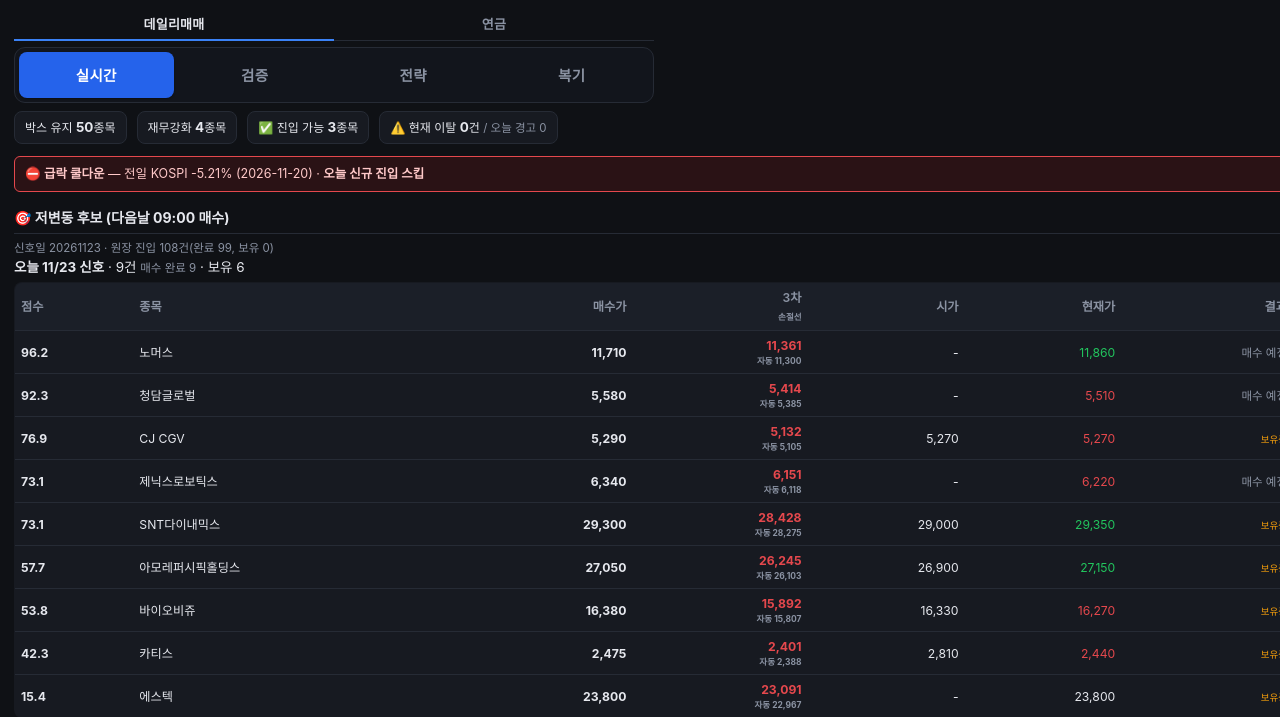
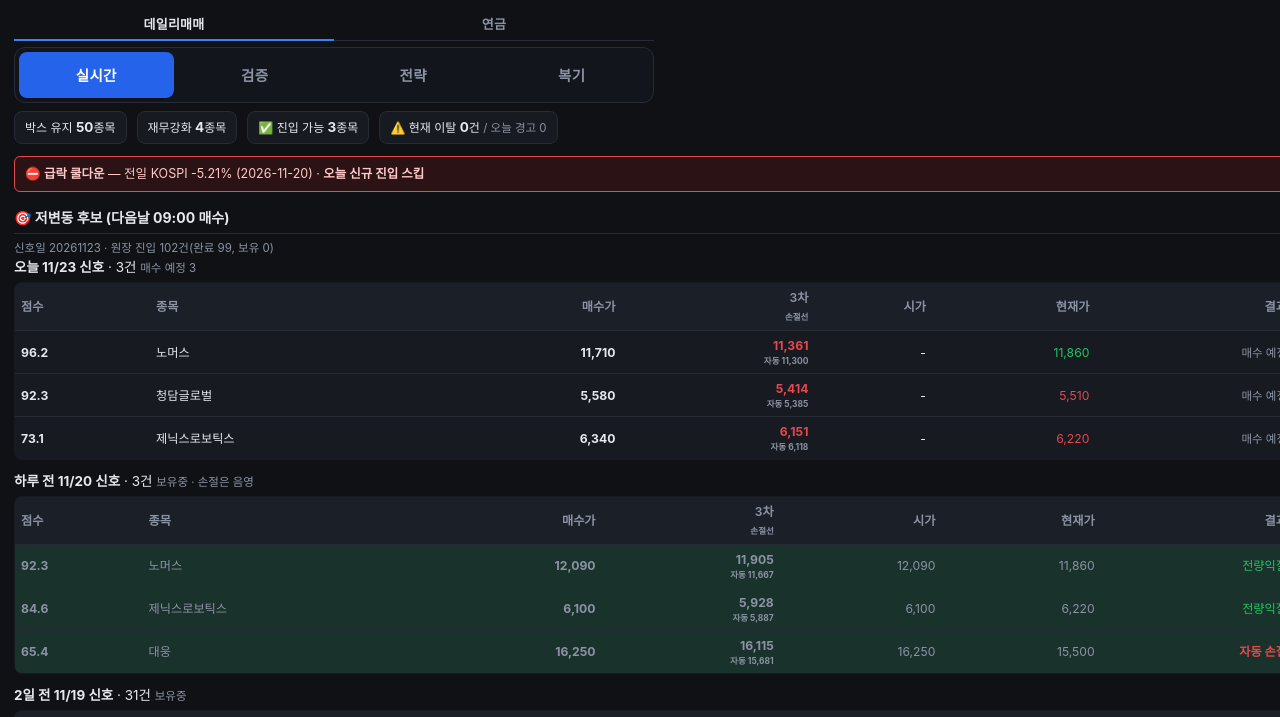
Before and after one commit to dawunkim93-eng/box-monitor, a plain HTML site: page index.html in a window 1280 px wide. Shown: the part 68-785 px from the top of the page. Drawn offline with Linux system fonts and the light colour scheme.

Commit message:
fix: 다음날 매수 대기 종목이 보유중으로 표시되던 문제, 중복 원장 정리

```diff
--- a/data/daily_pick.json
+++ b/data/daily_pick.json
@@ -1,11 +1,11 @@
 {
- "updated_at": "2026-11-24 02:47",
+ "updated_at": "2026-11-24 02:51",
  "closed_today": [],
  "days": [
   {
    "sig": 20261123,
    "dist": 0,
-   "n": 9,
+   "n": 3,
    "items": [
     {
      "code": "473980",
@@ -50,27 +50,6 @@
      "net": 0.0
     },
     {
-     "code": "079160",
-     "name": "CJ CGV",
-     "limit": 5290,
-     "stop": 5132,
-     "cur": 5270,
-     "under": false,
-     "hold": 0,
-     "score": 76.9,
-     "cond": "A+B",
-     "amt": 19.5,
-     "pos": 91.0,
-     "atr": 3.86,
-     "open": null,
-     "gap": null,
-     "held": true,
-     "status": "보유중",
-     "kind": null,
-     "fill": null,
-     "net": 0.0
-    },
-    {
      "code": "381620",
      "name": "제닉스로보틱스",
      "limit": 6340,
@@ -87,111 +66,6 @@
      "gap": null,
      "held": false,
      "status": "매수 대기",
-     "kind": null,
-     "fill": null,
-     "net": 0.0
-    },
-    {
-     "code": "003570",
-     "name": "SNT다이내믹스",
-     "limit": 29300,
-     "stop": 28428,
-     "cur": 29350,
-     "under": false,
-     "hold": 0,
-     "score": 73.1,
-     "cond": "A",
-     "amt": 25.6,
-     "pos": 100.0,
-     "atr": 6.01,
-     "open": null,
-     "gap": null,
-     "held": true,
-     "status": "보유중",
-     "kind": null,
-     "fill": null,
-     "net": 0.0
-    },
-    {
-     "code": "002790",
-     "name": "아모레퍼시픽홀딩스",
-     "limit": 27050,
-     "stop": 26245,
-     "cur": 27150,
-     "under": false,
-     "hold": 0,
-     "score": 57.7,
-     "cond": "A+B",
-     "amt": 28.6,
-     "pos": 89.5,
-     "atr": 3.98,
-     "open": null,
-     "gap": null,
-     "held": true,
-     "status": "보유중",
-     "kind": null,
-     "fill": null,
-     "net": 0.0
-    },
-    {
-     "code": "489460",
-     "name": "바이오비쥬",
-     "limit": 16380,
-     "stop": 15892,
-     "cur": 16270,
-     "under": false,
-     "hold": 0,
-     "score": 53.8,
-     "cond": "A+B",
-     "amt": 18.5,
-     "pos": 97.0,
-     "atr": 4.72,
-     "open": null,
-     "gap": null,
-     "held": true,
-     "status": "보유중",
-     "kind": null,
-     "fill": null,
-     "net": 0.0
-    },
-    {
-     "code": "140430",
-     "name": "카티스",
-     "limit": 2475,
-     "stop": 2401,
-     "cur": 2440,
-     "under": false,
-     "hold": 0,
-     "score": 42.3,
-     "cond": "A",
-     "amt": 15.9,
-     "pos": 90.7,
-     "atr": 13.35,
-     "open": null,
-     "gap": null,
-     "held": true,
-     "status": "보유중",
-     "kind": null,
-     "fill": null,
-     "net": 0.0
-    },
-    {
-     "code": "069510",
-     "name": "에스텍",
-     "limit": 23800,
-     "stop": 23091,
-     "cur": 23800,
-     "under": false,
-     "hold": 0,
-     "score": 15.4,
-     "cond": "A+B",
-     "amt": 33.5,
-     "pos": 99.0,
-     "atr": 3.07,
-     "open": null,
-     "gap": null,
-     "held": true,
-     "status": "보유중",
      "kind": null,
      "fill": null,
      "net": 0.0
@@ -996,12 +870,12 @@
  ],
  "sig_date": 20261123,
  "summary": {
-  "picks": 112,
-  "entries": 108,
-  "filled": 108,
+  "picks": 106,
+  "entries": 102,
+  "filled": 102,
   "done": 99,
   "holding": 0,
-  "fill_rate": 96.4,
+  "fill_rate": 96.2,
   "win": 88.9,
   "avg": 0.758,
   "tot": 75.1,
@@ -1020,24 +894,6 @@
  },
  "today": [
   {
-   "code": "069510",
-   "name": "에스텍",
-   "limit": 23800,
-   "cond": "A+B",
-   "amt": 33.5,
-   "pos": 99.0,
-   "atr": 3.07,
-   "score": 15.4,
-   "open": 23900,
-   "gap": 0.42,
-   "rungs": [
-    23800,
-    23443,
-    23091
-   ],
-   "stop": 23091
-  },
-  {
    "code": "381620",
    "name": "제닉스로보틱스",
    "limit": 6340,
@@ -1054,96 +910,6 @@
     6151
    ],
    "stop": 6151
-  },
-  {
-   "code": "002790",
-   "name": "아모레퍼시픽홀딩스",
-   "limit": 27050,
-   "cond": "A+B",
-   "amt": 28.6,
-   "pos": 89.5,
-   "atr": 3.98,
-   "score": 57.7,
-   "open": 26900,
-   "gap": -3.06,
-   "rungs": [
-    27050,
-    26644,
-    26245
-   ],
-   "stop": 26245
-  },
-  {
-   "code": "003570",
-   "name": "SNT다이내믹스",
-   "limit": 29300,
-   "cond": "A",
-   "amt": 25.6,
-   "pos": 100.0,
-   "atr": 6.01,
-   "score": 73.1,
-   "open": 29000,
-   "gap": -1.02,
-   "rungs": [
-    29300,
-    28860,
-    28428
-   ],
-   "stop": 28428
-  },
-  {
-   "code": "079160",
-   "name": "CJ CGV",
-   "limit": 5290,
-   "cond": "A+B",
-   "amt": 19.5,
-   "pos": 91.0,
-   "atr": 3.86,
-   "score": 76.9,
-   "open": 5270,
-   "gap": -0.94,
-   "rungs": [
-    5290,
-    5211,
-    5132
-   ],
-   "stop": 5132
-  },
-  {
-   "code": "489460",
-   "name": "바이오비쥬",
-   "limit": 16380,
-   "cond": "A+B",
-   "amt": 18.5,
-   "pos": 97.0,
-   "atr": 4.72,
-   "score": 53.8,
-   "open": 16330,
-   "gap": -1.63,
-   "rungs": [
-    16380,
-    16134,
-    15892
-   ],
-   "stop": 15892
-  },
-  {
-   "code": "140430",
-   "name": "카티스",
-   "limit": 2475,
-   "cond": "A",
-   "amt": 15.9,
-   "pos": 90.7,
-   "atr": 13.35,
-   "score": 42.3,
-   "open": 2810,
-   "gap": 6.64,
-   "rungs": [
-    2475,
-    2438,
-    2401
-   ],
-   "stop": 2401
   },
   {
    "code": "473980",
@@ -1184,26 +950,6 @@
  ],
  "recent": [
   {
-   "code": "069510",
-   "name": "에스텍",
-   "sig": 20261123,
-   "limit": 23800,
-   "cond": "A+B",
-   "held": true,
-   "amt": 33.5,
-   "pos": 99.0,
-   "atr": 3.07,
-   "open": 23900,
-   "gap": 0.42,
-   "score": 15.4,
-   "status": "매수 대기",
-   "net": 0.0,
-   "days": 0,
-   "entry": null,
-   "exit": null,
-   "kind": null
-  },
-  {
    "code": "381620",
    "name": "제닉스로보틱스",
    "sig": 20261123,
@@ -1216,86 +962,6 @@
    "open": 6100,
    "gap": 1.16,
    "score": 73.1,
-   "status": "매수 대기",
-   "net": 0.0,
-   "days": 0,
-   "entry": null,
-   "exit": null,
-   "kind": null
-  },
-  {
-   "code": "003570",
-   "name": "SNT다이내믹스",
-   "sig": 20261123,
-   "limit": 29300,
-   "cond": "A",
-   "held": true,
-   "amt": 25.6,
-   "pos": 100.0,
-   "atr": 6.01,
-   "open": 29000,
-   "gap": -1.02,
-   "score": 73.1,
-   "status": "매수 대기",
-   "net": 0.0,
-   "days": 0,
-   "entry": null,
-   "exit": null,
-   "kind": null
-  },
-  {
-   "code": "079160",
-   "name": "CJ CGV",
-   "sig": 20261123,
-   "limit": 5290,
-   "cond": "A+B",
-   "held": true,
-   "amt": 19.5,
-   "pos": 91.0,
-   "atr": 3.86,
-   "open": 5270,
-   "gap": -0.94,
-   "score": 76.9,
-   "status": "매수 대기",
-   "net": 0.0,
-   "days": 0,
-   "entry": null,
-   "exit": null,
-   "kind": null
-  },
-  {
-   "code": "489460",
-   "name": "바이오비쥬",
-   "sig": 20261123,
-   "limit": 16380,
-   "cond": "A+B",
-   "held": true,
-   "amt": 18.5,
-   "pos": 97.0,
-   "atr": 4.72,
-   "open": 16330,
-   "gap": -1.63,
-   "score": 53.8,
-   "status": "매수 대기",
-   "net": 0.0,
-   "days": 0,
-   "entry": null,
-   "exit": null,
-   "kind": null
-  },
-  {
-   "code": "140430",
-   "name": "카티스",
-   "sig": 20261123,
-   "limit": 2475,
-   "cond": "A",
-   "held": true,
-   "amt": 15.9,
-   "pos": 90.7,
-   "atr": 13.35,
-   "open": 2810,
-   "gap": 6.64,
-   "score": 42.3,
    "status": "매수 대기",
    "net": 0.0,
    "days": 0,
@@ -1336,26 +1002,6 @@
    "open": 5490,
    "gap": -0.18,
    "score": 92.3,
-   "status": "매수 대기",
-   "net": 0.0,
-   "days": 0,
-   "entry": null,
-   "exit": null,
-   "kind": null
-  },
-  {
-   "code": "002790",
-   "name": "아모레퍼시픽홀딩스",
-   "sig": 20261123,
-   "limit": 27050,
-   "cond": "A+B",
-   "held": true,
-   "amt": 28.6,
-   "pos": 89.5,
-   "atr": 3.98,
-   "open": 26900,
-   "gap": -3.06,
-   "score": 57.7,
    "status": "매수 대기",
    "net": 0.0,
    "days": 0,
@@ -1425,6 +1071,125 @@
    "exit": 20261123,
    "kind": "자동 손절",
    "px": 16250.0
+  },
+  {
+   "code": "000120",
+   "name": "CJ대한통운",
+   "sig": 20261119,
+   "limit": 71000,
+   "cond": "A+B",
+   "amt": 29.8,
+   "pos": 100.0,
+   "atr": 2.9,
+   "open": 70300,
+   "gap": 0.57,
+   "score": 15.4,
+   "status": "청산완료",
+   "net": -1.2587883333394678,
+   "days": 1,
+   "entry": 20261120,
+   "exit": 20261123,
+   "kind": "자동 손절",
+   "px": 70500.0
+  },
+  {
+   "code": "032500",
+   "name": "케이엠더블유",
+   "sig": 20261119,
+   "limit": 20300,
+   "cond": "A",
+   "amt": 33.2,
+   "pos": 100.0,
+   "atr": 7.04,
+   "open": 19990,
+   "gap": 0.71,
+   "score": 76.9,
+   "status": "청산완료",
+   "net": 1.1342857142857143,
+   "days": 1,
+   "entry": 20261120,
+   "exit": 20261120,
+   "kind": "전량익절",
+   "px": 19270.0
+  },
+  {
+   "code": "002790",
+   "name": "아모레퍼시픽홀딩스",
+   "sig": 20261119,
+   "limit": 27800,
+   "cond": "A+B",
+   "amt": 27.4,
+   "pos": 100.0,
+   "atr": 3.99,
+   "open": 27600,
+   "gap": 0.18,
+   "score": 57.7,
+   "status": "청산완료",
+   "net": 0.5671428571428572,
+   "days": 1,
+   "entry": 20261120,
+   "exit": 20261120,
+   "kind": "전량익절",
+   "px": 27600.0
+  },
+  {
+   "code": "280360",
+   "name": "롯데웰푸드",
+   "sig": 20261119,
+   "limit": 139500,
+   "cond": "A+B",
+   "amt": 28.7,
+   "pos": 100.0,
+   "atr": 4.9,
+   "open": 139300,
+   "gap": 0.07,
+   "score": 57.7,
+   "status": "미체결",
+   "net": 0.0,
+   "days": 0,
+   "entry": null,
+   "exit": null,
+   "kind": "미체결"
+  },
+  {
+   "code": "298690",
+   "name": "에어부산",
+   "sig": 20261119,
+   "limit": 1973,
+   "cond": "A+B",
+   "amt": 28.3,
+   "pos": 100.0,
+   "atr": 5.06,
+   "open": 1901,
+   "gap": 1.71,
+   "score": 76.9,
+   "status": "청산완료",
+   "net": 0.4135714285714277,
+   "days": 1,
+   "entry": 20261120,
+   "exit": 20261120,
+   "kind": "자동 손절",
+   "px": 1949.0
+  },
+  {
+   "code": "365330",
+   "name": "에스와이스틸텍",
+   "sig": 20261119,
+   "limit": 1711,
+   "cond": "A",
+   "amt": 36.8,
+   "pos": 100.0,
+   "atr": 8.38,
+   "open": 1411,
+   "gap": -1.05,
+   "score": 76.9,
+   "status": "청산완료",
+   "net": 1.9849999999999999,
+   "days": 1,
+   "entry": 20261120,
+   "exit": 20261120,
+   "kind": "전량익절",
+   "px": 1645.0
   }
  ],
  "rule": {
--- a/index.html
+++ b/index.html
@@ -2279,6 +2279,7 @@ async function init(){
     if(x.status==="보유중") return `<span class="wait">보유중</span>`;
     if(x.status==="미체결") return `<span class="sub">미체결</span>`;
     if(x.status==="매수 대기") return `<span class="sub">매수 예정</span>`;
+    if(x.status==="매수 예정") return `<span class="sub">매수 예정</span>`;
     return `<span class="sub">매수 예정</span>`;
   };
   box.innerHTML = DAYS.map((g,gi)=>{
@@ -2297,8 +2298,8 @@ async function init(){
     const netAll=items.reduce((a,x)=>a+(x.status==="청산완료"?(x.net||0):0),0);
     const dist=(g.dist==null?gi:g.dist);
     const lbl=(dist===0?"오늘 ":(dist===1?"하루 전 ":(dist===2?"2일 전 ":`${dist}일 전 `)));
-    const pend=items.filter(x=>x.status==="매수 예정").length;
-    const tagTxt=(gi===0?(pend?`매수 예정 ${pend} · 보유 ${nHold}`:`매수 완료 ${items.length}`)
+    const pend=items.filter(x=>x.status==="매수 예정"||x.status==="매수 대기").length;
+    const tagTxt=(gi===0?(pend?`매수 예정 ${pend}`:`매수 완료 ${items.length}`)
                   :(dist>=3?`<span class="deep">만기 청산</span>`
                     :(gi===1?"보유중 · 손절은 음영":"보유중")));
     const head=`<div class="msub" style="margin:${gi?"12px":"2px"} 0 4px">
```
Also changed, not shown: data/paper_picks.json (+0 -84 lines), 1 other file.
